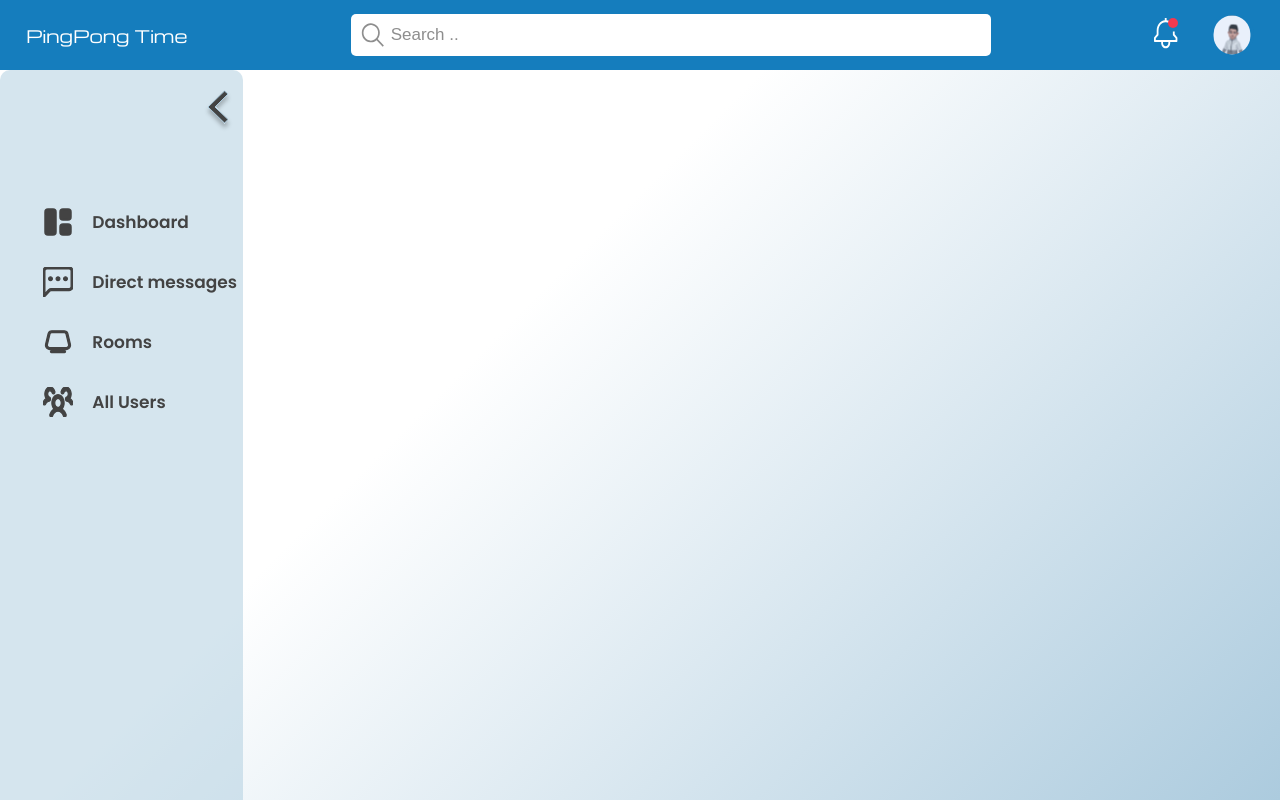
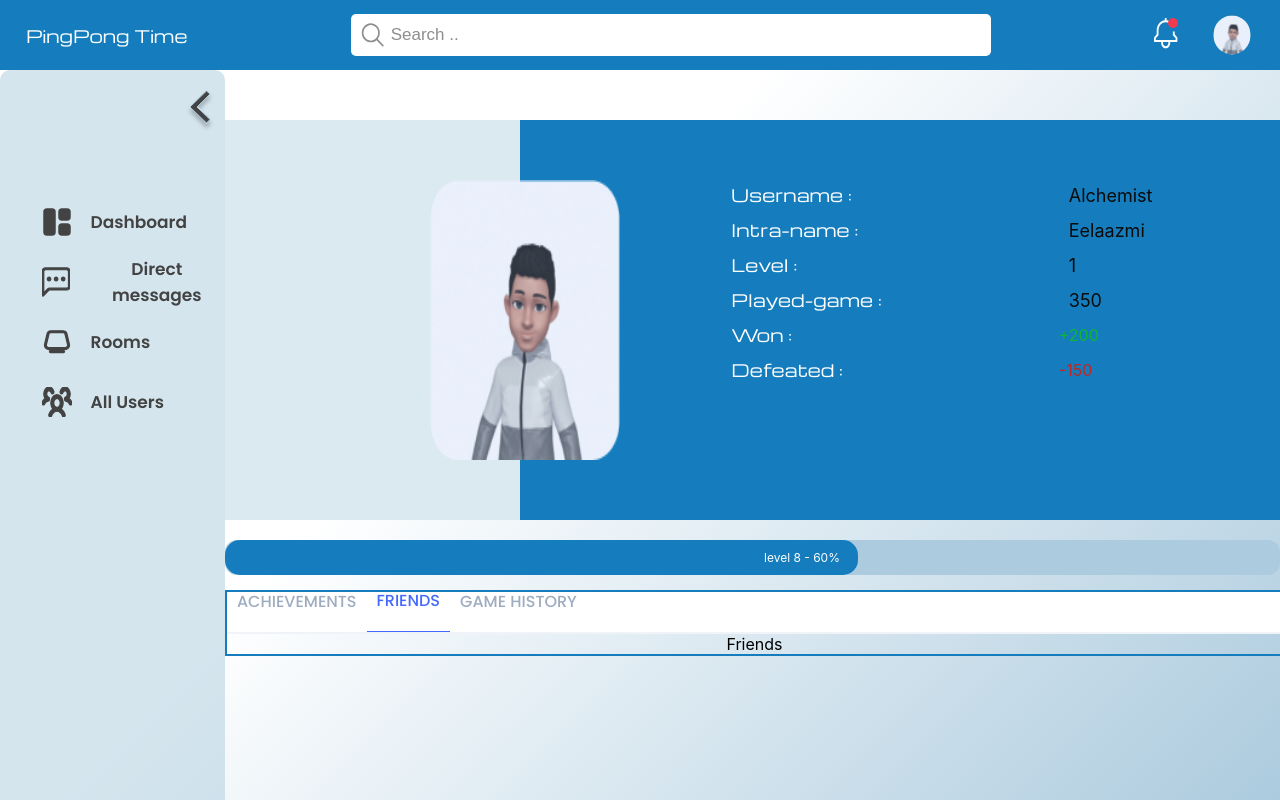
Before and after one commit to spydersy/42Cursus-ft_transcendence, a React (Create React App) app: page /profile/id in a window 1280 px wide. Built offline with nearby package versions, Linux system fonts and the light colour scheme.

Commit message:
add profile route

```diff
--- a/src/App.tsx
+++ b/src/App.tsx
@@ -14,7 +14,8 @@ import Home from './Pages/Home';
 import Upperbar from './components/Upperbar';
 import Sidebar from './components/Sidebar';
 import ProtectedLayout from './components/protected/ProtectedLayout';
-// import Profile from './Pages/Profile';
+import Profile from './Pages/Profile';
+
 function App() {
   const [start, setstart] = useState(false)
   const [name, setname] = useState("")
@@ -38,7 +39,7 @@ function App() {
             <Route path="/signin" element={<SignIn />} />
             <Route path="/game" element={<Pong name="mohamed" />} />
             <Route path="/" element={<Home />} />
-            {/* <Route path="/profile/id" element={<Profile />} /> */}
+            <Route path="/profile/id" element={<Profile />} />
           </Routes>
         </BrowserRouter>
 
```
